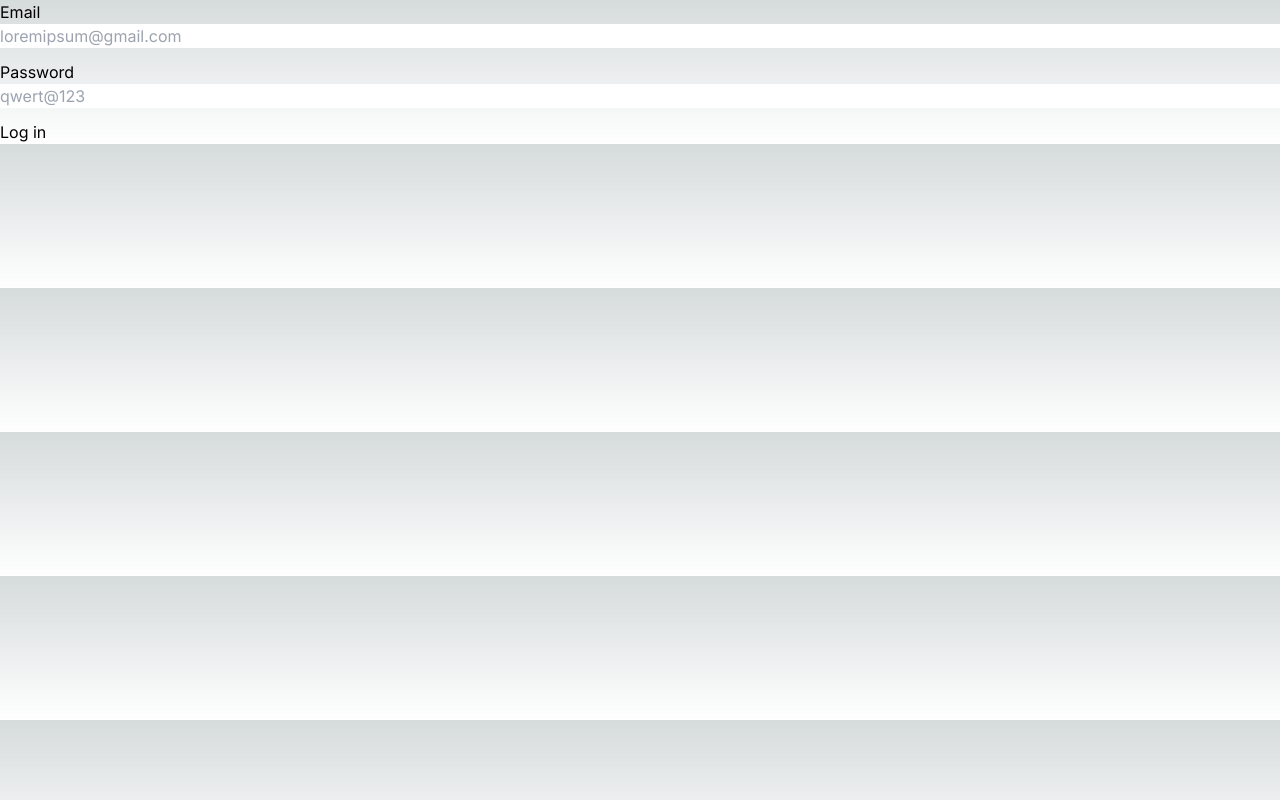
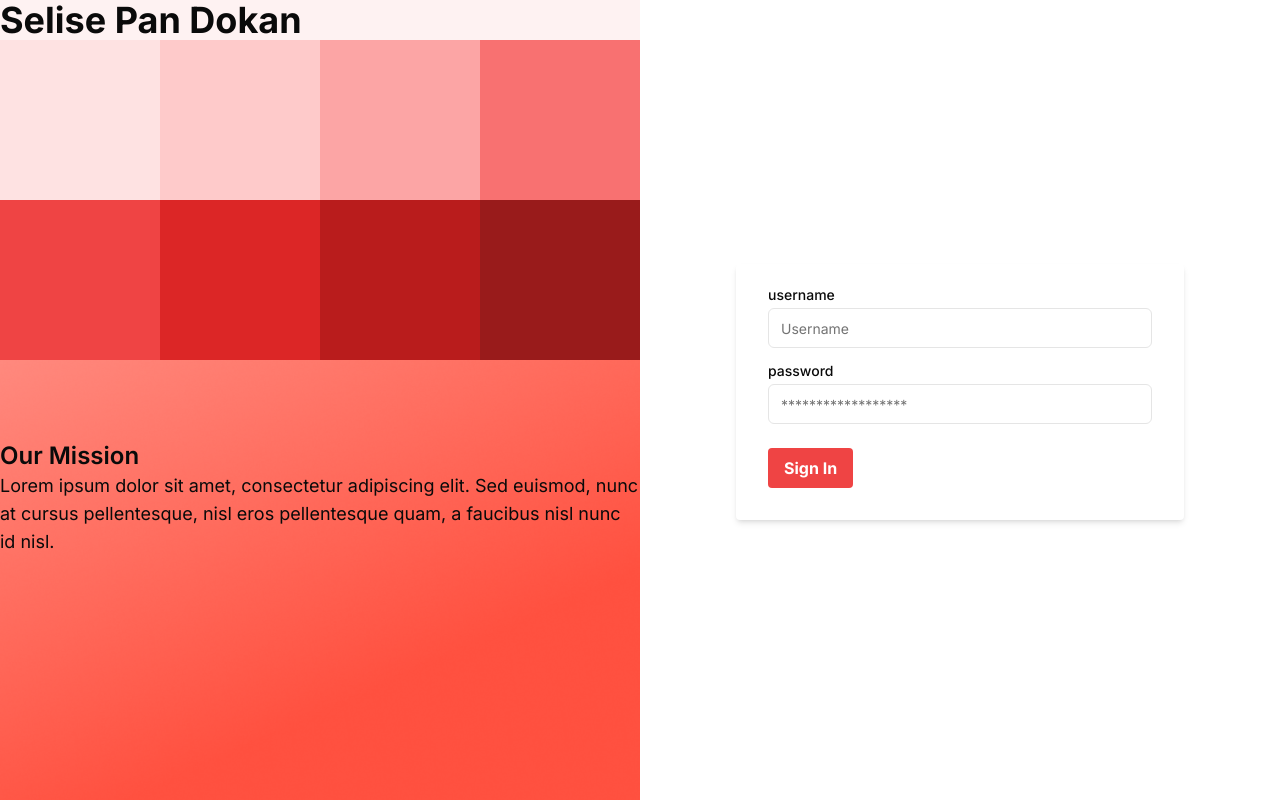
Before and after one commit to Chojay2/pan-shop, a Next.js app: page /sign-in in a window 1280 px wide. Built offline with nearby package versions, Linux system fonts and the light colour scheme; no server answers.

Commit message:
dev-infra: Initial UI Setup

```diff
--- a/src/app/(auth)/sign-in/page.tsx
+++ b/src/app/(auth)/sign-in/page.tsx
@@ -1,13 +1,15 @@
 'use client';
+import React from 'react';
+import Image from 'next/image';
+import { useDispatch, useSelector } from 'react-redux';
+import { Form, Formik } from 'formik';
+import { toast } from 'sonner';
+import { RootState } from '@/state/store';
 import UserApiService from '@/api/user.api';
-import TextField from '@/components/text-field';
+import { logOutUser, setUser } from '@/state/auth/auth.slice';
 import useUsersAuthority from '@/hooks/use-users-authority';
-import { logOutUser, setUser } from '@/state/auth/auth.slice';
-import { RootState } from '@/state/store';
-import { Form, Formik } from 'formik';
-import React from 'react';
-import { useDispatch, useSelector } from 'react-redux';
-import { toast } from 'sonner';
+import { PdInput } from '@/components/ui-kit/input';
+import { PdInputWithLabel } from '@/components/ui-kit/input-with-label';
 
 function SingIn() {
   const iniatialValues = {
@@ -41,35 +43,82 @@
   };
 
   return (
-    <div>
+    <div className="grid grid-cols-2 h-screen">
+      <div
+        className="bg-cover bg-center"
+        style={{ backgroundImage: "url('/images/login-bg.png')" }}
+      >
+        <div className="flex flex-col h-full">
+          <div className="bg-red-50">
+
+          <text className="text-center text-4xl font-bold mt-10 mb-10">
+            Selise Pan Dokan
+          </text>
+          </div>
+
+          <section className="grid grid-cols-4 grid-rows-2 mb-20">
+            <div className="bg-red-100 h-40"></div>
+            <div className="bg-red-200 h-40"></div>
+            <div className="bg-red-300 h-40"></div>
+            <div className="bg-red-400 h-40"></div>
+            <div className="bg-red-500 h-40"></div>
+            <div className="bg-red-600 h-40"></div>
+            <div className="bg-red-700 h-40"></div>
+            <div className="bg-red-800 h-40"></div>
+          </section>
+
+          <section className="text-left mb-10 align-top ">
+            <h2 className="text-2xl font-semibold m">Our Mission</h2>
+            <p className="text-lg">
+              Lorem ipsum dolor sit amet, consectetur adipiscing elit. Sed
+              euismod, nunc at cursus pellentesque, nisl eros pellentesque quam,
+              a faucibus nisl nunc id nisl.
+            </p>
+          </section>
+        </div>
+      </div>
+
+      <div className="flex items-center justify-center">
+        <div className="w-full max-w-md">
           <Formik
             initialValues={iniatialValues}
             onSubmit={(values) => signInUser(values)}
           >
             {(props) => (
-          <Form>
-            <TextField
-              type="email"
-              name="email"
-              label="Email"
-              placeholder="loremipsum@gmail.com"
+              <form className="bg-white shadow-md rounded px-8 pt-6 pb-8 mb-4">
+                <div className="mb-4">
+                  <PdInputWithLabel
+                    label="username"
+                    type="text"
+                    placeholder="Username"
                   />
-            <TextField
+                </div>
+                <div className="mb-6">
+                  <PdInputWithLabel
+                    label="password"
                     type="password"
-              name="password"
-              label="Password"
-              placeholder="qwert@123"
+                    placeholder="******************"
                   />
-            <button type="submit">Log in</button>
-          </Form>
-        )}
-      </Formik>
-      {isSeller && (
+                </div>
+                <div className="flex items-center justify-between">
+                  <button
+                    className="bg-red-500 hover:bg-red-700 text-white font-bold py-2 px-4 rounded focus:outline-none focus:shadow-outline"
+                    type="button"
+                  >
+                    Sign In
+                  </button>
+                </div>
+                {/* {isSeller && (
               <div>
                 logged in
                 <button onClick={() => logOut()}>log out</button>
               </div>
+            )} */}
+              </form>
             )}
+          </Formik>
+        </div>
+      </div>
     </div>
   );
 }
--- a/src/app/globals.css
+++ b/src/app/globals.css
@@ -2,36 +2,58 @@
 @tailwind components;
 @tailwind utilities;
 
+@layer base {
  :root {
-  --foreground-rgb: 0, 0, 0;
-  --background-start-rgb: 214, 219, 220;
-  --background-end-rgb: 255, 255, 255;
+    --background: 0 0% 100%;
+    --foreground: 0 0% 3.9%;
+    --card: 0 0% 100%;
+    --card-foreground: 0 0% 3.9%;
+    --popover: 0 0% 100%;
+    --popover-foreground: 0 0% 3.9%;
+    --primary: 14 100% 50%; /* Updated primary color */
+    --primary-foreground: 0 85.7% 97.3%; /* Adjust this if needed */
+    --secondary: 0 0% 96.1%;
+    --secondary-foreground: 0 0% 9%;
+    --muted: 0 0% 96.1%;
+    --muted-foreground: 0 0% 45.1%;
+    --accent: 0 0% 96.1%;
+    --accent-foreground: 0 0% 9%;
+    --destructive: 0 84.2% 60.2%;
+    --destructive-foreground: 0 0% 98%;
+    --border: 0 0% 89.8%;
+    --input: 0 0% 89.8%;
+    --ring: 0 72.2% 50.6%;
+    --radius: 0.5rem;
  }
 
-@media (prefers-color-scheme: dark) {
-  :root {
-    --foreground-rgb: 255, 255, 255;
-    --background-start-rgb: 0, 0, 0;
-    --background-end-rgb: 0, 0, 0;
+ .dark {
+    --background: 0 0% 3.9%;
+    --foreground: 0 0% 98%;
+    --card: 0 0% 3.9%;
+    --card-foreground: 0 0% 98%;
+    --popover: 0 0% 3.9%;
+    --popover-foreground: 0 0% 98%;
+    --primary: 14 100% 50%; /* Updated primary color for dark mode */
+    --primary-foreground: 0 85.7% 97.3%; /* Adjust this if needed */
+    --secondary: 0 0% 14.9%;
+    --secondary-foreground: 0 0% 98%;
+    --muted: 0 0% 14.9%;
+    --muted-foreground: 0 0% 63.9%;
+    --accent: 0 0% 14.9%;
+    --accent-foreground: 0 0% 98%;
+    --destructive: 0 62.8% 30.6%;
+    --destructive-foreground: 0 0% 98%;
+    --border: 0 0% 14.9%;
+    --input: 0 0% 14.9%;
+    --ring: 0 72.2% 50.6%;
  }
 }
 
+@layer base {
+ * {
+    @apply border-border;
+ }
  body {
-  color: rgb(var(--foreground-rgb));
-  background: linear-gradient(
-      to bottom,
-      transparent,
-      rgb(var(--background-end-rgb))
-    )
-    rgb(var(--background-start-rgb));
-}
-
-@layer utilities {
-  .text-balance {
-    text-wrap: balance;
+    @apply bg-background text-foreground;
  }
 }
-
-input {
-  color: black;
-}
--- a/src/app/layout.tsx
+++ b/src/app/layout.tsx
@@ -1,10 +1,14 @@
 import type { Metadata } from 'next';
-import { Inter } from 'next/font/google';
+import { Inter as FontSans } from 'next/font/google';
 import './globals.css';
 import { Toaster } from 'sonner';
 import { StoreProviders } from './StoreProvider';
+import { cn } from '@/lib/utils';
 
-const inter = Inter({ subsets: ['latin'] });
+const fontSans = FontSans({
+  subsets: ['latin'],
+  variable: '--font-sans',
+});
 
 export const metadata: Metadata = {
   title: 'Create Next App',
@@ -19,7 +23,12 @@
   return (
     <StoreProviders>
       <html lang="en">
-        <body className={inter.className}>
+        <body
+          className={cn(
+            'min-h-screen bg-background font-sans antialiased',
+            fontSans.variable,
+          )}
+        >
           {children} <Toaster richColors />
         </body>
       </html>
--- a/src/components/text-field.tsx
+++ /dev/null
@@ -1,23 +0,0 @@
-import React from 'react';
-import { ErrorMessage, useField } from 'formik';
-
-const TextField = ({ label, ...props }) => {
-  const [field, meta] = useField(props);
-  return (
-    <div className="mb-[12px] flex flex-col">
-      {label ? <label htmlFor={field.name}>{label}</label> : <></>}
-      <input
-        {...field}
-        {...props}
-        autoComplete="off"
-      />
-      <ErrorMessage
-        component="div"
-        name={field.name}
-        className="error"
-      />
-    </div>
-  );
-};
-
-export default TextField;
--- /dev/null
+++ b/src/components/ui-kit/input-with-label.tsx
@@ -0,0 +1,21 @@
+import { PdInput } from '@/components/ui-kit/input';
+import { PdLabel } from '@/components/ui-kit/label';
+
+interface PdInputWithLabelProps {
+  type: string;
+  label: string;
+  placeholder: string;
+}
+
+export function PdInputWithLabel(props: PdInputWithLabelProps) {
+  return (
+    <div className="grid w-full max-w-sm items-center gap-1.5">
+      <PdLabel htmlFor={props.type}>{props.label}</PdLabel>
+      <PdInput
+        type={props.placeholder}
+        id={props.label}
+        placeholder={props.placeholder}
+      />
+    </div>
+  );
+}
--- /dev/null
+++ b/src/components/ui-kit/input.tsx
@@ -0,0 +1,25 @@
+import * as React from 'react';
+
+import { cn } from '@/lib/utils';
+
+export interface PdInputProps
+  extends React.InputHTMLAttributes<HTMLInputElement> {}
+
+const PdInput = React.forwardRef<HTMLInputElement, PdInputProps>(
+  ({ className, type, ...props }, ref) => {
+    return (
+      <input
+        type={type}
+        className={cn(
+          'flex h-10 w-full rounded-md border border-input bg-background px-3 py-2 text-sm ring-offset-background file:border-0 file:bg-transparent file:text-sm file:font-medium placeholder:text-muted-foreground focus-visible:outline-none focus-visible:ring-2 focus-visible:ring-ring focus-visible:ring-offset-2 disabled:cursor-not-allowed disabled:opacity-50',
+          className,
+        )}
+        ref={ref}
+        {...props}
+      />
+    );
+  },
+);
+PdInput.displayName = 'PdInput';
+
+export { PdInput as PdInput };
--- /dev/null
+++ b/src/components/ui-kit/label.tsx
@@ -0,0 +1,26 @@
+"use client"
+
+import * as React from "react"
+import * as LabelPrimitive from "@radix-ui/react-label"
+import { cva, type VariantProps } from "class-variance-authority"
+
+import { cn } from "@/lib/utils"
+
+const labelVariants = cva(
+  "text-sm font-medium leading-none peer-disabled:cursor-not-allowed peer-disabled:opacity-70"
+)
+
+const PdLabel = React.forwardRef<
+  React.ElementRef<typeof LabelPrimitive.Root>,
+  React.ComponentPropsWithoutRef<typeof LabelPrimitive.Root> &
+    VariantProps<typeof labelVariants>
+>(({ className, ...props }, ref) => (
+  <LabelPrimitive.Root
+    ref={ref}
+    className={cn(labelVariants(), className)}
+    {...props}
+  />
+))
+PdLabel.displayName = LabelPrimitive.Root.displayName
+
+export { PdLabel as PdLabel }
--- /dev/null
+++ b/src/lib/utils.ts
@@ -0,0 +1,6 @@
+import { type ClassValue, clsx } from "clsx"
+import { twMerge } from "tailwind-merge"
+
+export function cn(...inputs: ClassValue[]) {
+  return twMerge(clsx(inputs))
+}
--- a/tailwind.config.ts
+++ b/tailwind.config.ts
@@ -1,20 +1,84 @@
-import type { Config } from "tailwindcss";
+import type { Config } from 'tailwindcss';
+const { fontFamily } = require('tailwindcss/defaultTheme');
 
-const config: Config = {
+const config = {
+  darkMode: ['class'],
   content: [
-    "./src/pages/**/*.{js,ts,jsx,tsx,mdx}",
-    "./src/components/**/*.{js,ts,jsx,tsx,mdx}",
-    "./src/app/**/*.{js,ts,jsx,tsx,mdx}",
+    './pages/**/*.{ts,tsx}',
+    './components/**/*.{ts,tsx}',
+    './app/**/*.{ts,tsx}',
+    './src/**/*.{ts,tsx}',
   ],
+  prefix: '',
   theme: {
+    container: {
+      center: true,
+      padding: '2rem',
+      screens: {
+        '2xl': '1400px',
+      },
+    },
     extend: {
-      backgroundImage: {
-        "gradient-radial": "radial-gradient(var(--tw-gradient-stops))",
-        "gradient-conic":
-          "conic-gradient(from 180deg at 50% 50%, var(--tw-gradient-stops))",
+      fontFamily: {
+        sans: ['var(--font-sans)', ...fontFamily.sans],
+      },
+      colors: {
+        border: 'hsl(var(--border))',
+        input: 'hsl(var(--input))',
+        ring: 'hsl(var(--ring))',
+        background: 'hsl(var(--background))',
+        foreground: 'hsl(var(--foreground))',
+        primary: {
+          DEFAULT: 'hsl(var(--primary))',
+          foreground: 'hsl(var(--primary-foreground))',
+        },
+        secondary: {
+          DEFAULT: 'hsl(var(--secondary))',
+          foreground: 'hsl(var(--secondary-foreground))',
+        },
+        destructive: {
+          DEFAULT: 'hsl(var(--destructive))',
+          foreground: 'hsl(var(--destructive-foreground))',
+        },
+        muted: {
+          DEFAULT: 'hsl(var(--muted))',
+          foreground: 'hsl(var(--muted-foreground))',
+        },
+        accent: {
+          DEFAULT: 'hsl(var(--accent))',
+          foreground: 'hsl(var(--accent-foreground))',
+        },
+        popover: {
+          DEFAULT: 'hsl(var(--popover))',
+          foreground: 'hsl(var(--popover-foreground))',
+        },
+        card: {
+          DEFAULT: 'hsl(var(--card))',
+          foreground: 'hsl(var(--card-foreground))',
+        },
+      },
+      borderRadius: {
+        lg: 'var(--radius)',
+        md: 'calc(var(--radius) - 2px)',
+        sm: 'calc(var(--radius) - 4px)',
+      },
+      keyframes: {
+        'accordion-down': {
+          from: { height: '0' },
+          to: { height: 'var(--radix-accordion-content-height)' },
+        },
+        'accordion-up': {
+          from: { height: 'var(--radix-accordion-content-height)' },
+          to: { height: '0' },
+        },
+      },
+      animation: {
+        'accordion-down': 'accordion-down 0.2s ease-out',
+        'accordion-up': 'accordion-up 0.2s ease-out',
       },
     },
   },
-  plugins: [],
-};
+  plugins: [require('tailwindcss-animate')],
+} satisfies Config;
+
 export default config;
```
Also changed, not shown: package.json (+9 -3 lines), src/app/(auth)/sign-up/page.tsx (+6 -6 lines), components.json (added), public/images/login-bg.png (added), 1 other file (tests, documents, lock files or other folders). Lines whose indentation alone changed are shown as unchanged.
